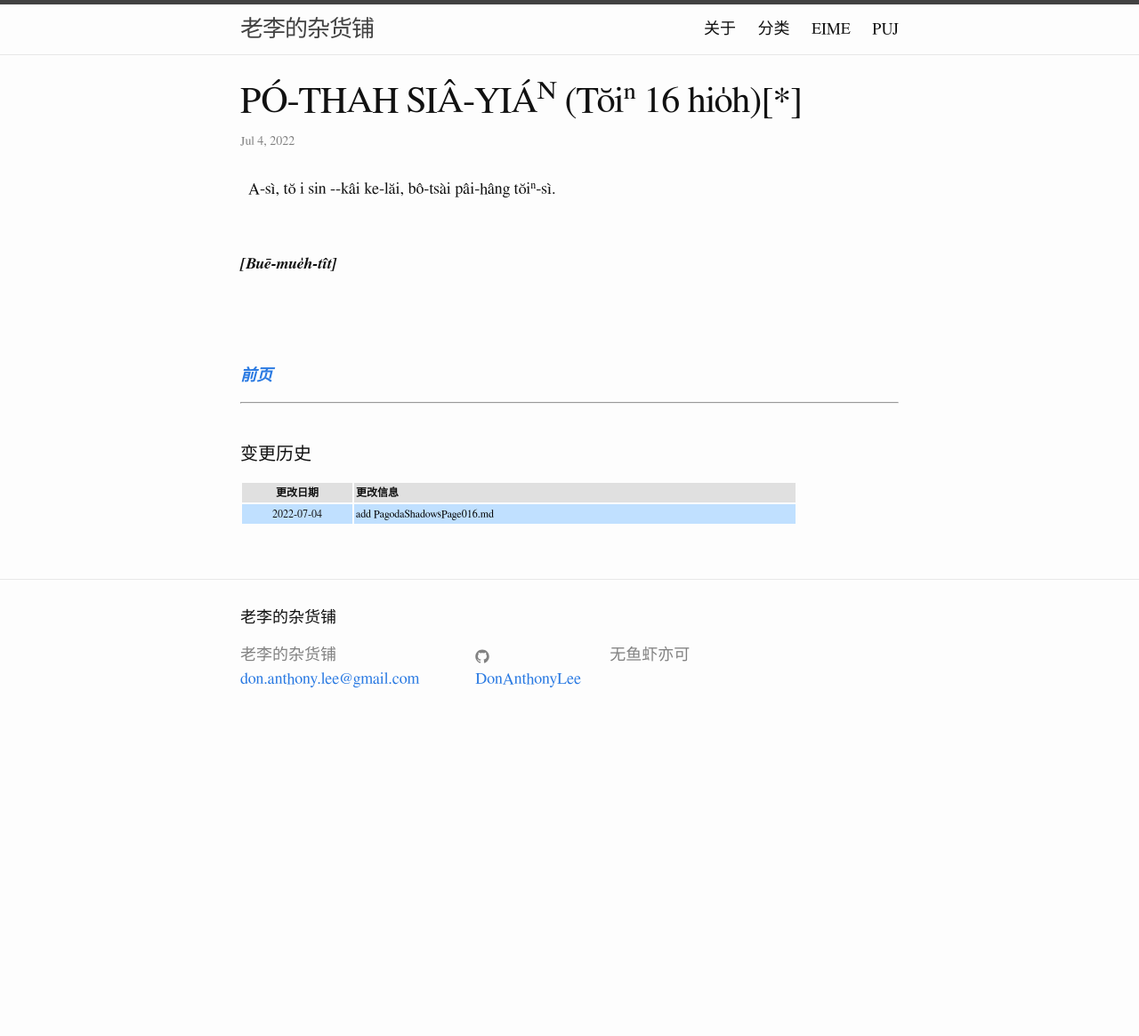
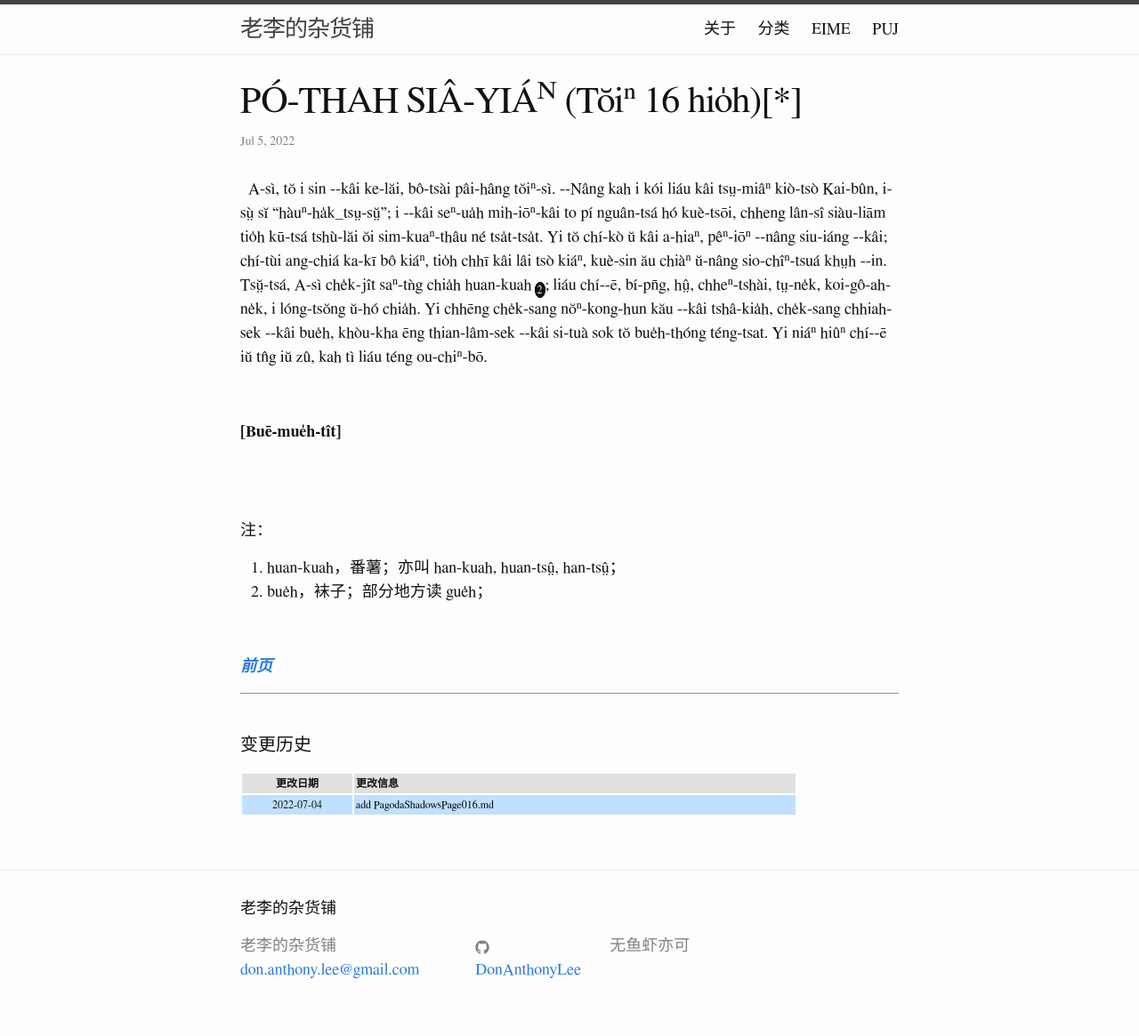
Before and after one commit to DonAnthonyLee/DonAnthonyLee.github.io, a Jekyll site: the page built from docs/puj/PagodaShadowsPage016.md, in a window 1280 px wide. Shown: the whole page at 89% size. Built offline with Jekyll 4.4.1, drawn with Linux system fonts in a browser that asks for light colours; some web fonts are replaced; before the commit the page ends 900 px from its top, so only the background shows below that.

Commit message:
half of the paragraph translated

```diff
--- a/docs/puj/PagodaShadowsPage016.md
+++ b/docs/puj/PagodaShadowsPage016.md
@@ -11,13 +11,21 @@
 <!-- A Si, in his new home, was no longer Number Four. -->
 &nbsp;&nbsp;A-sì, tŏ i sin &#x002D;&#x002D;kâi ke-lăi, bô-tsài pâi-hâng tŏiⁿ-sì.
 <!-- His name was changed to Kai Bun, which means "an aspirant in literature"; -->
+&#x002D;&#x002D;Nâng kah i kói liáu kâi tsṳ-miâⁿ kiò-tsò Kai-bûn, i-sṳ̀ sĭ "hàuⁿ-ha̍k_tsṳ-sṳ̆";
 <!-- and his estate was so much improved, that it was only at times that he remembered his former home with regret. -->
+i &#x002D;&#x002D;kâi seⁿ-ua̍h mih-iōⁿ-kâi to pí nguân-tsá hó kuè-tsōi, chheng lân-sî siàu-liām tio̍h kū-tsá tshù-lăi ŏi sim-kuaⁿ-thâu né tsa̍t-tsa̍t.
 <!-- He here had one elder brother, who was also an adopted child; -->
+Yi tŏ chí-kò ŭ kâi a-hiaⁿ, pêⁿ-iōⁿ &#x002D;&#x002D;nâng siu-iáng &#x002D;&#x002D;kâi;
 <!-- for this couple had no children of their own, and they must have some one to rear up as theirs, to make offerings for their welfare in the spirit-world after their death. -->
+chí-tùi ang-chiá ka-kī bô kiáⁿ, tio̍h chhī kâi lâi tsò kiáⁿ, kuè-sin ău chiàⁿ ŭ-nâng sio-chîⁿ-tsuá khṳh &#x002D;&#x002D;in.
 <!-- Before this, Four had eaten boiled sweet-potatoes three times a day; -->
+Tsṳ̆-tsá, A-sì che̍k-jît saⁿ-tǹg chia̍h huan-kuah<a href="#note_2" class="note">2</a>;
 <!-- but now he had rice, with fish, vegetables, pork, and poultry. -->
+liáu chí&#x002D;&#x002D;ē, bí-pn̄g, hṳ̂, chheⁿ-tshài, tṳ-ne̍k, koi-gô-ah-ne̍k, i lóng-tsŏng ŭ-hó chia̍h.
 <!-- He wore shoes with wooden soles an inch thick, and nankeen stockings, with his trousers tucked in at the top, and fastened there by bright blue silk garters. -->
+Yi chhēng che̍k-sang nŏⁿ-kong-hun kău &#x002D;&#x002D;kâi tshâ-kia̍h, che̍k-sang chhiah-sek &#x002D;&#x002D;kâi bue̍h, khòu-kha ēng thian-lâm-sek &#x002D;&#x002D;kâi si-tuà sok tŏ bue̍h-thóng téng-tsat.
 <!-- His jacket was now long and fine, and he wore a black satin cap. -->
+Yi niáⁿ hiûⁿ chí&#x002D;&#x002D;ē iŭ tn̂g iŭ zû, kah tì liáu téng ou-chiⁿ-bō.
 <!-- He also began to go to school. -->
 <!-- In reading, he began at what you would call the back of the book, and read down the columns of letters, beginning at the upper right-hand corner of the page, and ending at the lower left-hand corner. -->
 <!-- His teacher first read a few columns to him, and Kai Bun repeated these after him. -->
@@ -32,14 +40,21 @@
 
 <br>
 
-***[Buē-mue̍h-tît]***
+**[Buē-mue̍h-tît]**
 
+<br>
+
+
+<br>
+注：
+1. <span id="note_1">huan-kuah，番薯；亦叫 han-kuah, huan-tsṳ̂, han-tsṳ̂；</span>
+2. <span id="note_1">bue̍h，袜子；部分地方读 gue̍h；</span>
 <br>
 
 <br>
 
 ***[前页](PagodaShadowsPage015.html)***
-<!-- ***[后页](PagodaShadowsPage017.html)*** -->
+<!-- ***[后页](PagodaShadowsPage017-018.html)*** -->
 
 
 ---
```
Also changed, not shown: other parts of docs/puj/PagodaShadowsPage016.md (+1 -1 lines).
